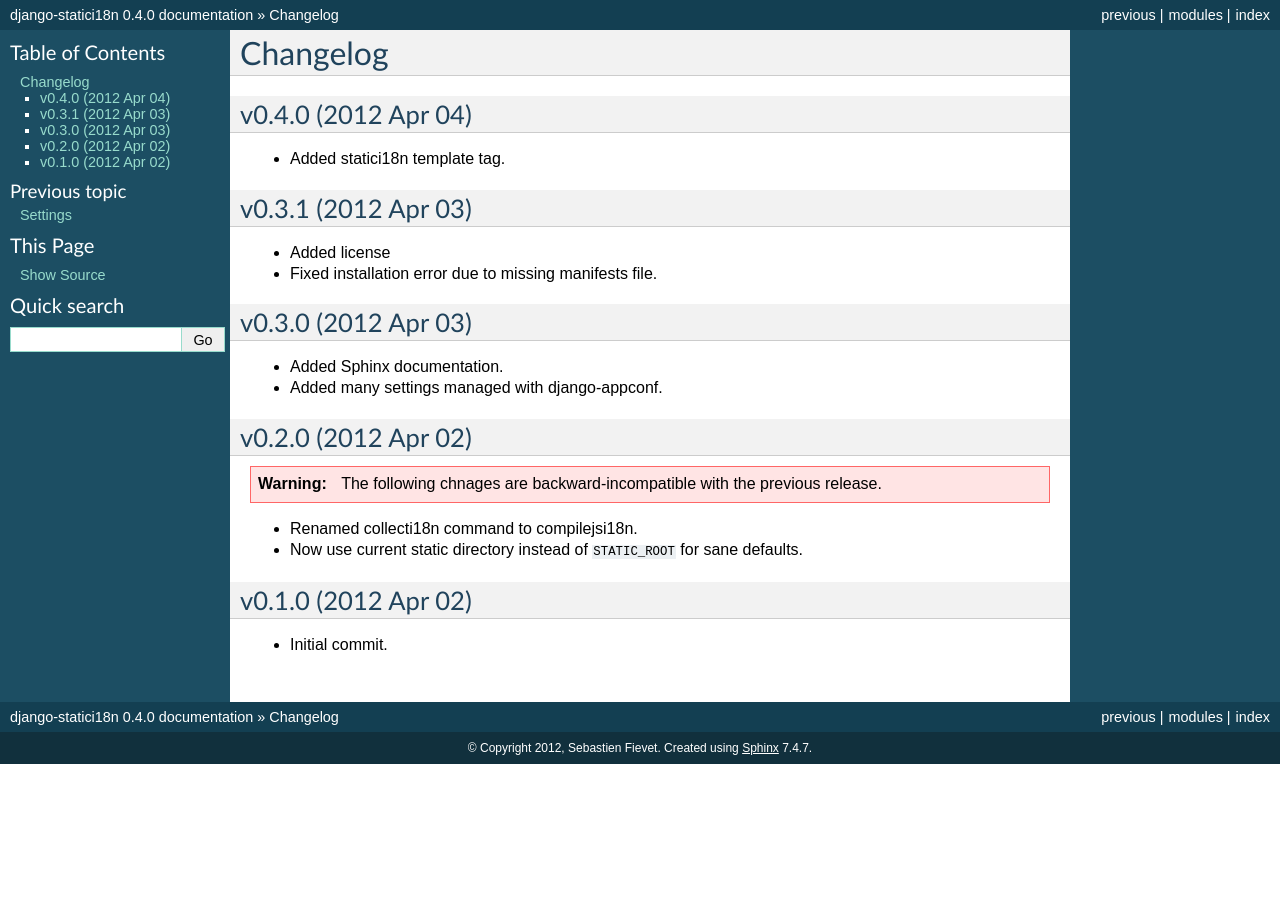
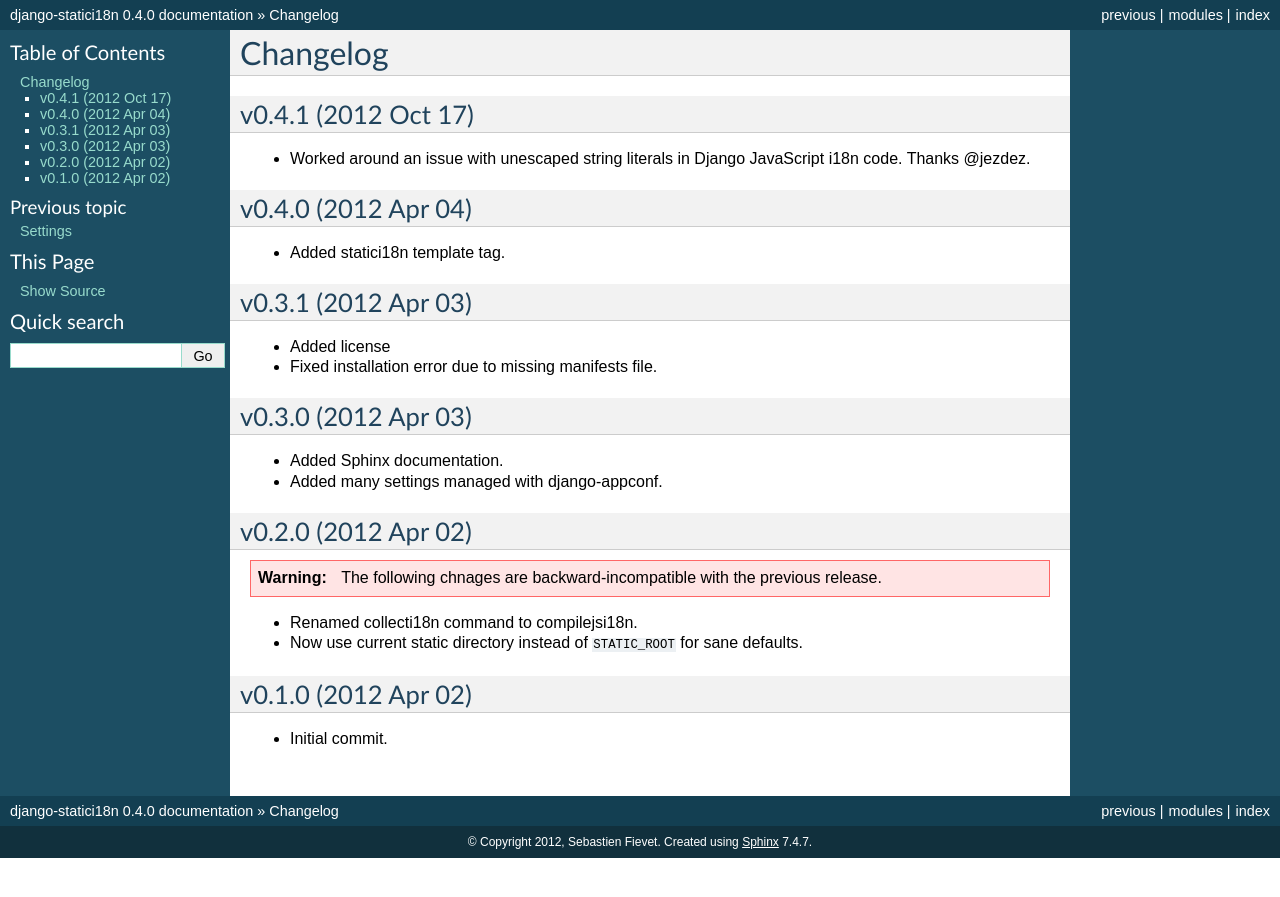
Before and after one commit to zyegfryed/django-statici18n, a Sphinx documentation site: the page built from docs/changelog.rst, in a window 1280 px wide. Shown: the top 897 px of the page. Built offline with Sphinx 7.4.7, drawn with Linux system fonts in a browser that asks for light colours.

Commit message:
Added release notes.

```diff
--- a/docs/changelog.rst
+++ b/docs/changelog.rst
@@ -1,5 +1,11 @@
 Changelog
 =========
+
+v0.4.1 (2012 Oct 17)
+--------------------
+
+* Worked around an issue with unescaped string literals in Django JavaScript
+  i18n code. Thanks @jezdez.
 
 v0.4.0 (2012 Apr 04)
 --------------------
```
